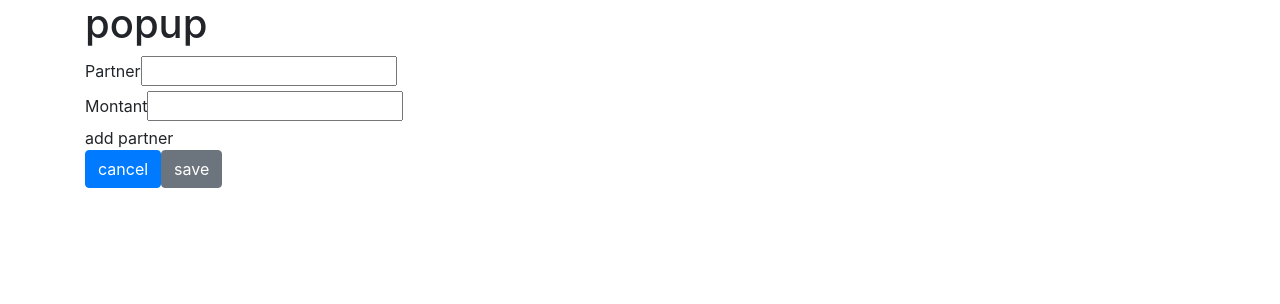
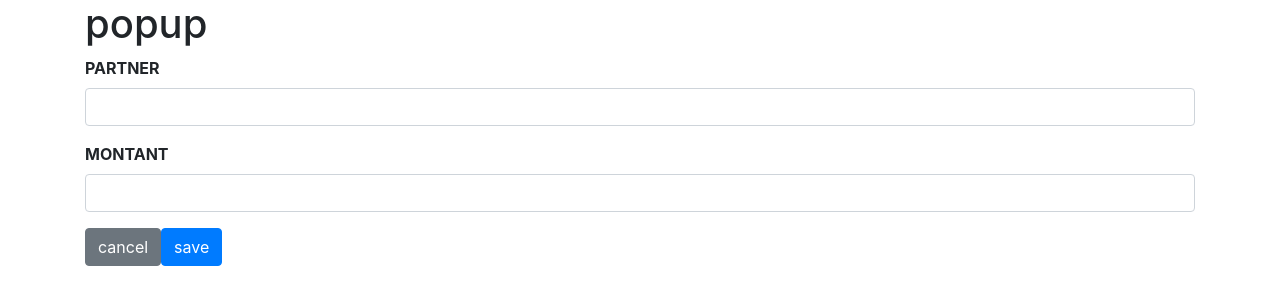
Before and after one commit to hayina/projets, a React (Create React App) app: page / in a window 1280 px wide. Shown: the top 304 px of the page. Built offline with nearby package versions, Linux system fonts and the light colour scheme.

Commit message:
=convention ....

```diff
--- a/src/components/modals/Convention.js
+++ b/src/components/modals/Convention.js
@@ -1,30 +1,35 @@
 import React from 'react';
+import { connect } from 'react-redux';
+import { Field, reduxForm, formValueSelector } from 'redux-form';
+
+import TextField from '../forms/form-fields/TextField'
 
 class Convention extends React.Component {
 
+
+    onSubmit(formValues) {
+        console.log(formValues);
+    }
+
     render() {
+
+        const { handleSubmit } = this.props;
 
         return (
             <div className="conv-container">
-
-                <div className="partners-container">
-                    <div className="modal-form-line">
-                        <label htmlFor="">Partner</label>
-                        <input type="text" />
-                    </div>
-                    <div className="modal-form-line">
-                        <label htmlFor="">Montant</label>
-                        <input type="text" />
-                    </div>
-
-
-                </div>
-                <div id="add-partner" className="add-buttom-btn">add partner</div>
-
-            </div>
+                <form onSubmit={ handleSubmit(this.onSubmit) }>
+                    <Field name="partner" component={TextField} label="Partner" cssClass="" />
+                    <Field name="montant" component={TextField} label="Montant" cssClass="" />
+                </form >
+            </div >
         )
     }
 
 }
 
+Convention = reduxForm({
+    form: 'conventionForm'
+})(Convention)
+
+
 export default Convention;
--- a/src/components/modals/Modal.js
+++ b/src/components/modals/Modal.js
@@ -22,8 +22,8 @@ class Modal extends React.Component {
                 </div>
 
                 <div className="pop-validation">
-                    <button className="btn btn-primary">cancel</button>
-                    <button className="btn btn-secondary">save</button>
+                    <button className="btn btn-secondary">cancel</button>
+                    <button type="submit" className="btn btn-primary">save</button>
                 </div>
 
             </div>
```
